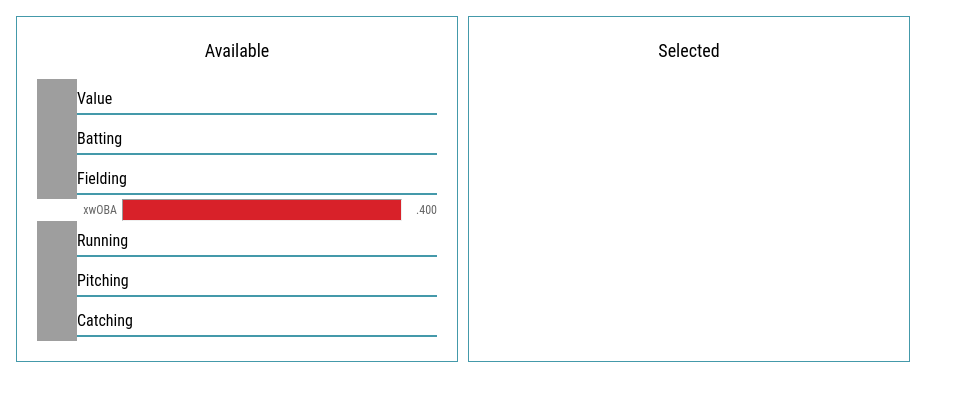
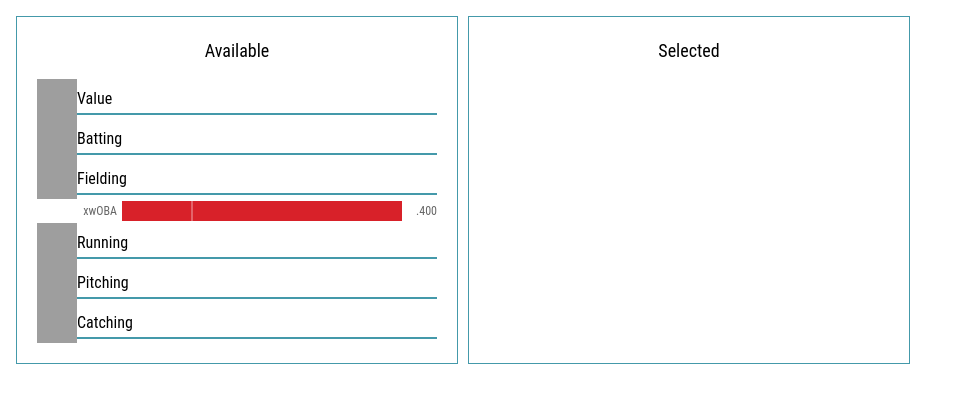
Before and after one commit to RealRTTV/baseballsavant-extras, a website built with Vite: page entrypoints/popup/index.html in a window 1280 px wide. Shown: the whole page, without its empty margins (0-957 px from the left). Built offline with nearby package versions, Linux system fonts and the light colour scheme; grey boxes are pictures that could not be loaded.

Commit message:
more css

```diff
--- a/entrypoints/popup/index.html
+++ b/entrypoints/popup/index.html
@@ -34,12 +34,12 @@
                 <h2>Fielding</h2>
             </div>
             <hr class="stat-category-line">
-            <div class="stat-metric">
-                <div class="stat-metric-name">xwOBA</div>
-                <div class="stat-metric-slider">
-                    <hr style="color: rgb(216, 33, 41); height: 20px; background-color: rgb(216, 33, 41)">
+            <div class="metric">
+                <span class="metric-name">xwOBA</span>
+                <div class="metric-slider">
+                    <span class="metric-slider-line" style="left: 15%"></span>
                 </div>
-                <div class="stat-metric-value">.400</div>
+                <span class="metric-value">.400</span>
             </div>
         </div>
         <div>
--- a/entrypoints/popup/style.css
+++ b/entrypoints/popup/style.css
@@ -81,8 +81,9 @@ body {
   top: -6px;
 }
 
-.stat-metric {
-  height: 22px;
+.metric {
+  margin: 0 auto;
+  height: 24px;
   color: #666;
   font-size: 12px;
   align-items: center;
@@ -90,20 +91,33 @@ body {
   flex-direction: row;
 }
 
-.stat-metric-name {
+.metric-name {
   width: 80px;
   text-align: end;
   padding-right: 5px;
   dominant-baseline: middle;
 }
 
-.stat-metric-slider {
+.metric-slider {
   flex-grow: 1;
   flex-shrink: 1;
   flex-basis: 0;
+
+  height: 20px;
+  background-color: rgb(216, 33, 41);
 }
 
-.stat-metric-value {
+.metric-slider-line {
+  position: absolute;
+  width: 2px;
+  height: 20px;
+  background-color: #fff;
+  opacity: 0.3;
+  transform: translate(-1px, 0);
+  z-index: 100;
+}
+
+.metric-value {
   width: 30px;
   text-align: end;
   padding-left: 5px;
```
